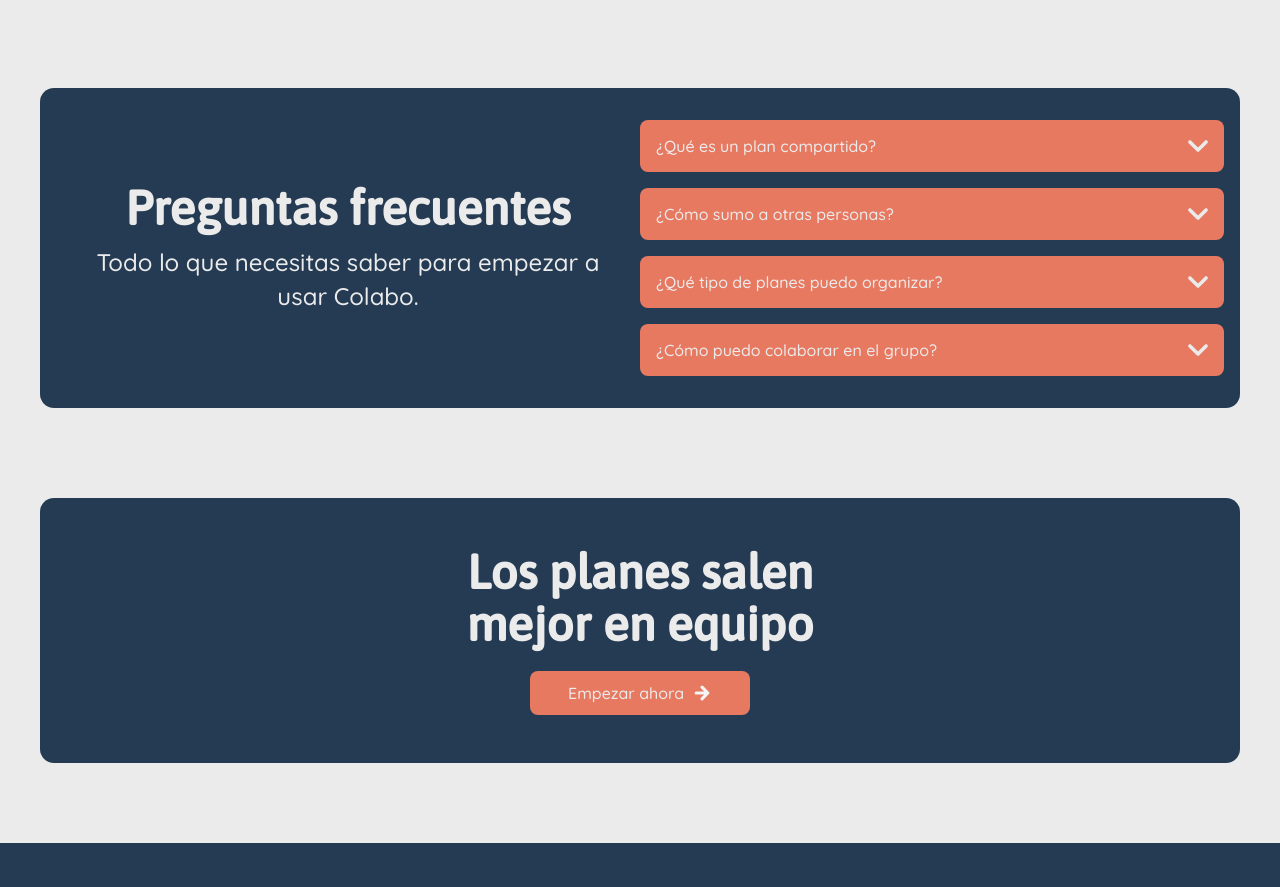
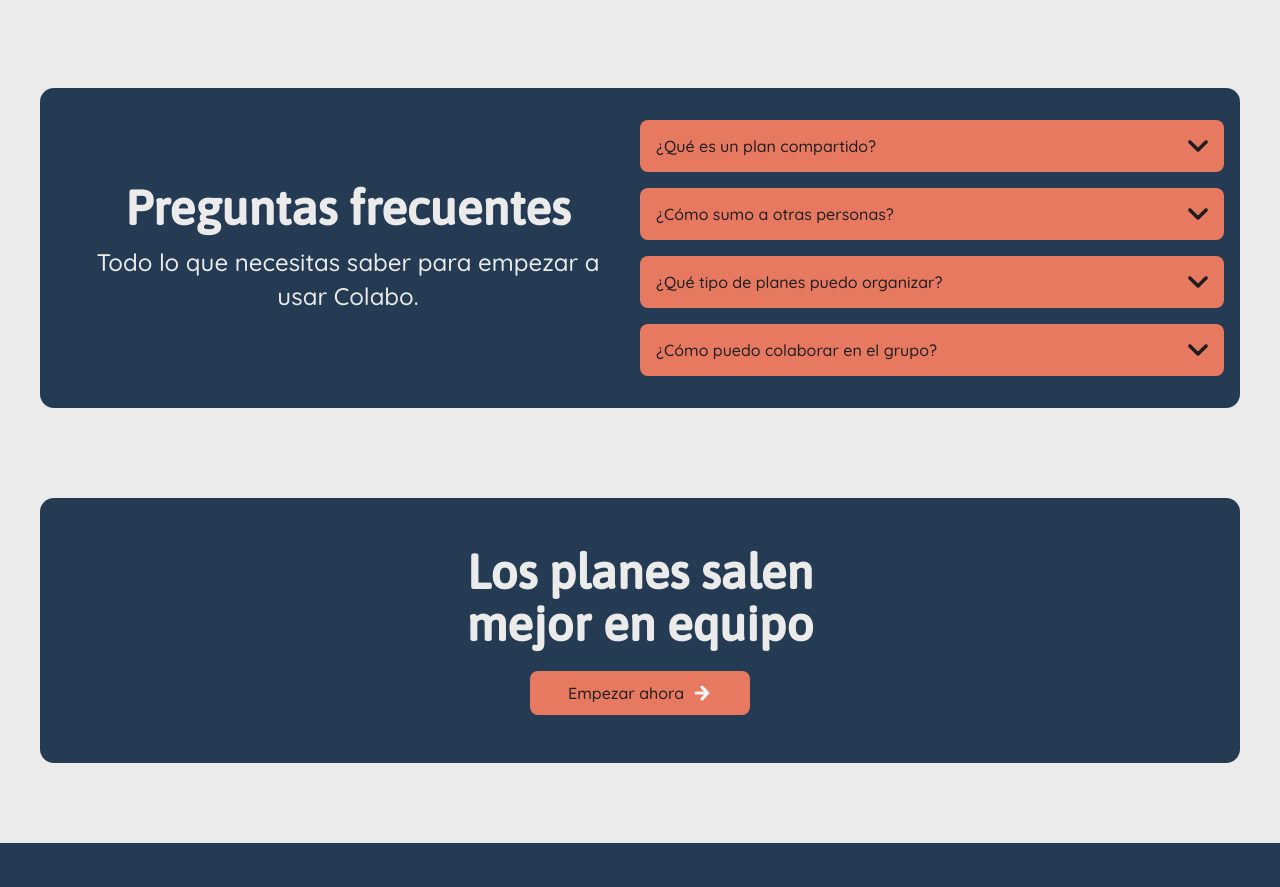
Before and after one commit to titoValen/colabo, a React (Vite) app in the folder client/: page / in a window 1280 px wide. Shown: the part 2479-3366 px from the top of the page. Built offline with nearby package versions, Linux system fonts and the light colour scheme; no server answers.

Commit message:
feat: Actualiza los colores en los estilos de la página de destino para mejorar la visibilidad y la coherencia.

```diff
--- a/client/src/styles/public/landing.css
+++ b/client/src/styles/public/landing.css
@@ -89,11 +89,7 @@
   display: flex;
   gap: 0.5rem;
   background: var(--color-fur);
-  color: var(--color-white);
-}
-
-.landing-action-primary:hover {
-  background: var(--color-orange);
+  color: var(--color-black);
 }
 
 .landing-action-figure {
@@ -374,6 +370,7 @@
   cursor: pointer;
   padding: 1rem;
   background: var(--color-fur);
+  color: var(--color-black);
   border-radius: 0.5rem;
   transition: border-radius 0.35s ease;
 }
```
Also changed, not shown: client/src/assets/icons/arrow_down.svg.
